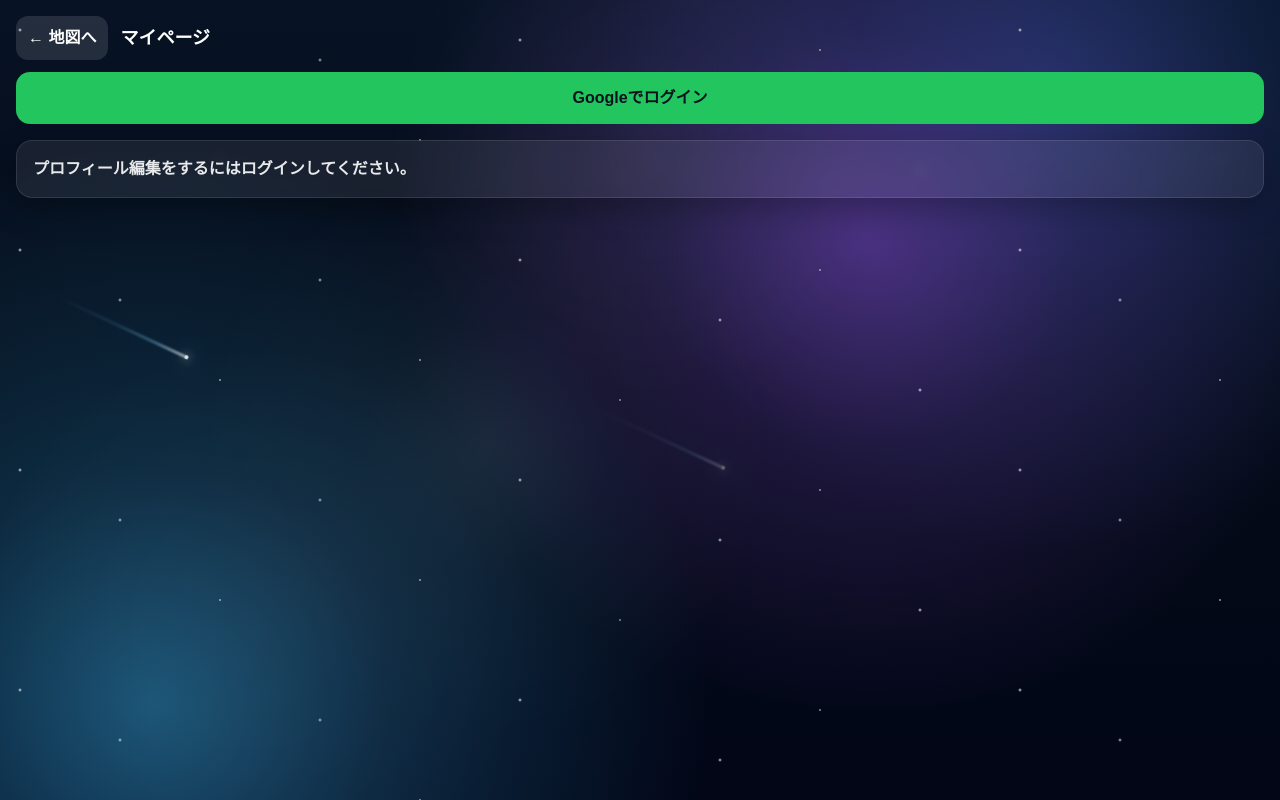
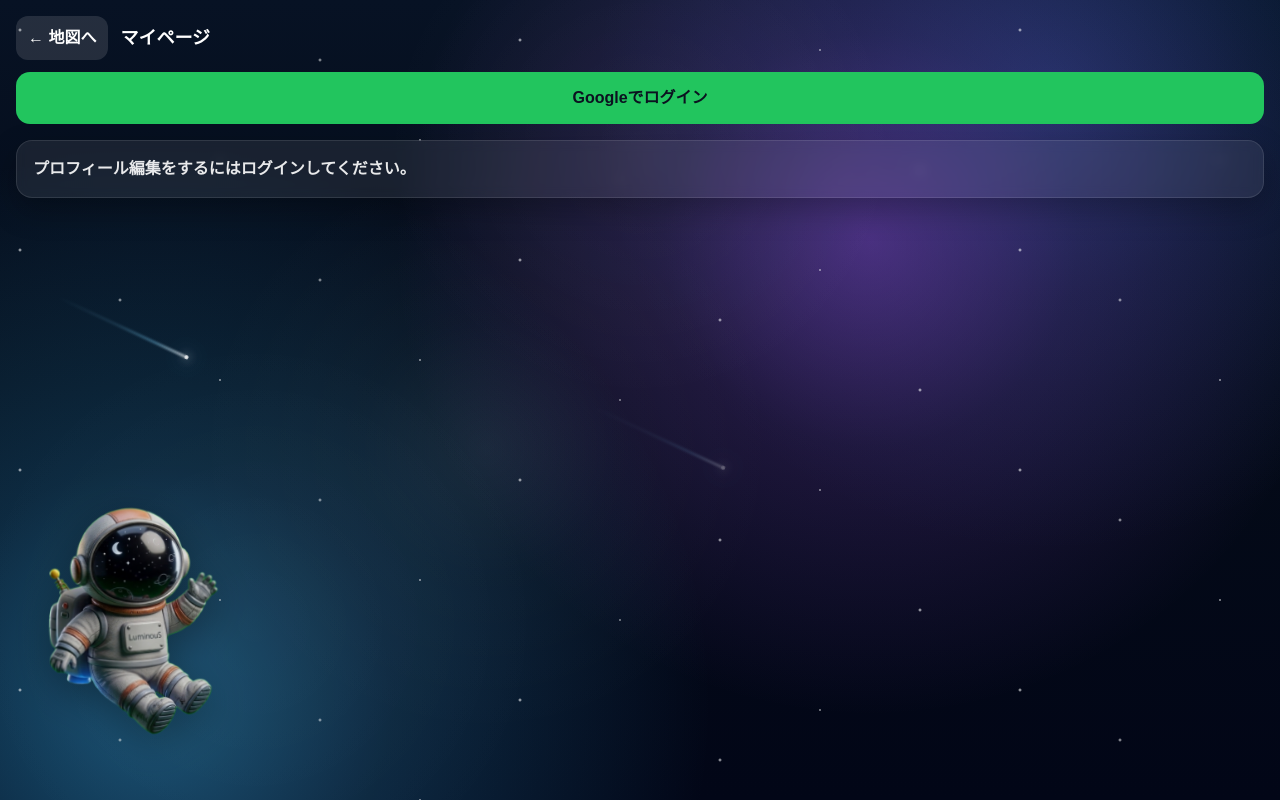
Before and after one commit to yomoyomo9411-wq/meshi, a Next.js app: page /me in a window 1280 px wide. Built offline with nearby package versions, Linux system fonts and the light colour scheme; no server answers.

Commit message:
マイページ編集画面もUI変更

```diff
--- a/app/me/page.tsx
+++ b/app/me/page.tsx
@@ -213,6 +213,24 @@ export default function MyPage() {
             radial-gradient(circle at 20% 78%, rgba(255,255,255,0.03), rgba(255,255,255,0.00) 24%)
           `,
           mixBlendMode: "screen",
+        }}
+      />
+
+      {/* 左下の宇宙飛行士 */}
+      {/* eslint-disable-next-line @next/next/no-img-element */}
+      <img
+        src="/astronaut.png"
+        alt="astronaut"
+        className="floating-astronaut"
+        style={{
+          position: "fixed",
+          left: 30,
+          bottom: 16,
+          width: 200,
+          height: "auto",
+          zIndex: 0,
+          pointerEvents: "none",
+          userSelect: "none",
         }}
       />
 
@@ -488,6 +506,11 @@ export default function MyPage() {
           animation-delay: 4.6s;
         }
 
+        .floating-astronaut {
+          animation: floatAstronaut 4.2s ease-in-out infinite;
+          filter: drop-shadow(0 10px 20px rgba(0, 0, 0, 0.35));
+        }
+
         @keyframes meteor {
           0% {
             transform: translateX(0) translateY(0) rotate(25deg);
@@ -505,6 +528,18 @@ export default function MyPage() {
           100% {
             transform: translateX(1100px) translateY(480px) rotate(25deg);
             opacity: 0;
+          }
+        }
+
+        @keyframes floatAstronaut {
+          0% {
+            transform: translateY(0px) rotate(-2deg);
+          }
+          50% {
+            transform: translateY(-14px) rotate(2deg);
+          }
+          100% {
+            transform: translateY(0px) rotate(-2deg);
           }
         }
       `}</style>
```
Also changed, not shown: public/astronaut.png (added).
